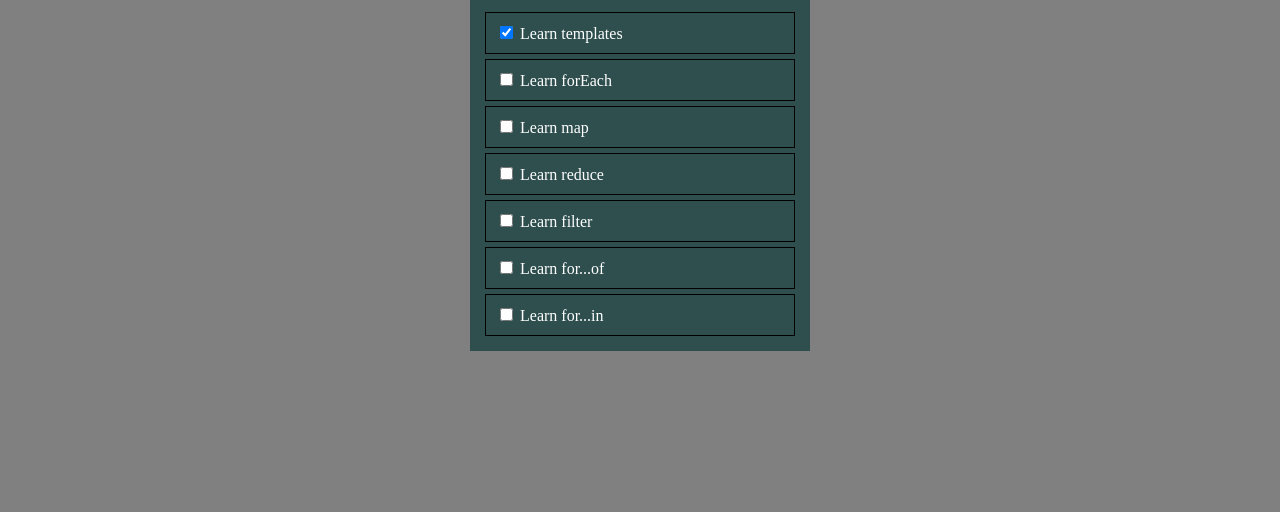
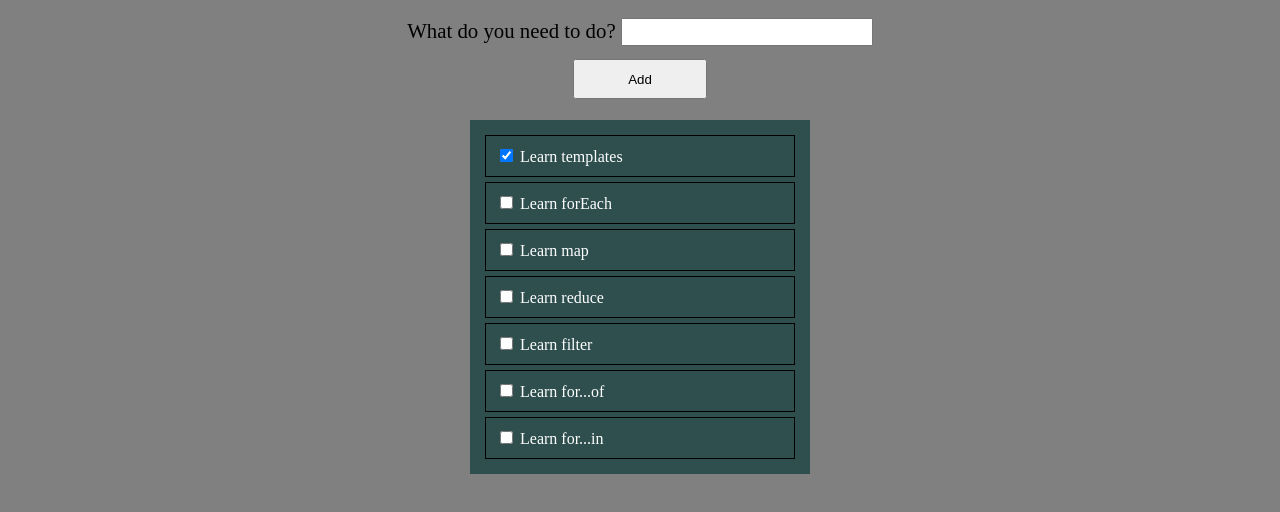
Before and after one commit to jwmcconnell/component-todo, a plain HTML site: page index.html in a window 1280 px wide. Shown: the part 60-572 px from the top of the page. Drawn offline with Linux system fonts and the light colour scheme.

Commit message:
Make form in AddTodo component.

```diff
--- /dev/null
+++ b/src/components/AddTodo.js
@@ -0,0 +1,18 @@
+import Component from './Component.js';
+
+class AddTodo extends Component {
+
+  renderTemplate() {
+    return /*html*/`
+      <form>
+        <label>What do you need to do?
+          <input name="todo" type="text"/>
+        </label>
+        <button id="add">Add</button>
+      </form>
+    `;
+  }
+
+}
+
+export default AddTodo;
--- a/src/components/App.js
+++ b/src/components/App.js
@@ -1,6 +1,8 @@
 import Component from './Component.js';
 import Header from './Header.js';
 import TodoList from './TodoList.js';
+import AddTodo from './AddTodo.js';
+
 import todos from '../../data/todos.js';
 
 class App extends Component {
@@ -14,9 +16,13 @@ class App extends Component {
     const todoList = new TodoList({ todos });
     const todoListDOM = todoList.render();
 
+    const addTodo = new AddTodo();
+    const addTodoDOM = addTodo.render();
+
     const main = dom.querySelector('main');
 
     dom.insertBefore(headerDOM, main);
+    main.appendChild(addTodoDOM);
     main.appendChild(todoListDOM);
 
     return dom;
--- a/src/index.css
+++ b/src/index.css
@@ -29,3 +29,20 @@ header {
   margin: 5px;
   border: 1px solid black;
 }
+
+form {
+  text-align: center;
+  margin: 1em;
+  font-size: 1.3em;
+}
+
+input {
+  font-size: .9em;
+}
+
+#add {
+  margin: 1em auto;
+  display: block;
+  height: 3em;
+  width: 10em;
+}
```
